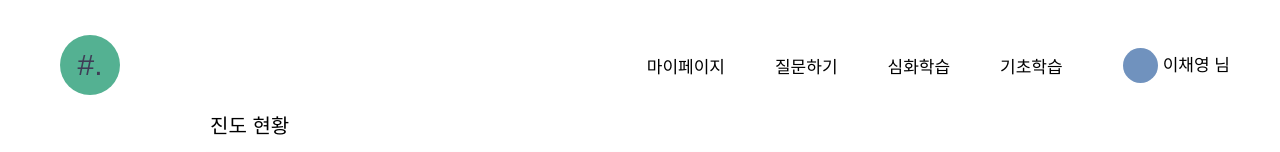
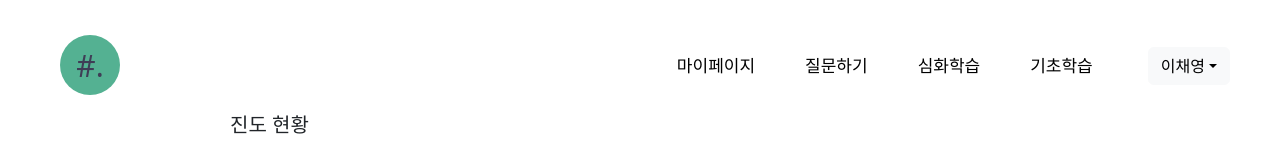
Before and after one commit to SHAP-STORY/SHAP_STORY, a React (Create React App) app in the folder front_end/: page /mypage in a window 1280 px wide. Shown: the top 152 px of the page. Built offline with nearby package versions, Linux system fonts and the light colour scheme; no server answers.

Commit message:
fix: add logout button in mypage

```diff
--- a/front_end/package.json
+++ b/front_end/package.json
@@ -14,6 +14,7 @@
     "http-proxy-middleware": "^2.0.1",
     "joi": "^17.4.2",
     "react": "^17.0.2",
+    "react-bootstrap": "^1.6.1",
     "react-circular-progressbar": "^2.0.4",
     "react-dom": "^17.0.2",
     "react-redux": "^7.2.4",
--- a/front_end/src/MyPage.js
+++ b/front_end/src/MyPage.js
@@ -1,4 +1,6 @@
 import React, { useState } from "react";
+import {DropdownButton, Dropdown} from "react-bootstrap";
+import 'bootstrap/dist/css/bootstrap.min.css';
 import styled from "styled-components";
 import profile from "./image/profile.png";
 import profileButton from "./image/changeProfile.png";
@@ -26,6 +28,8 @@ import {
   buildStyles,
 } from "react-circular-progressbar";
 import "react-circular-progressbar/dist/styles.css";
+import DropdownItem from "react-bootstrap/esm/DropdownItem";
+import DropdownToggle from "react-bootstrap/esm/DropdownToggle";
 
 /*
 NOTE 추가해야할 부분
@@ -206,7 +210,10 @@ class MyPage extends React.Component {
           <MarginLeft />
           <TopBar></TopBar>
           <UserInfo>
-            <img
+            <DropdownButton variant="light" title={this.username}>
+              <Dropdown.Item>로그아웃</Dropdown.Item>
+              <Dropdown.Item>회원정보</Dropdown.Item>
+            {/* <img
               src={profile}
               style={{
                 width: "35px",
@@ -214,8 +221,8 @@ class MyPage extends React.Component {
                 borderRadius: "30px",
                 margin: "auto 5px",
               }}
-            ></img>
-            <div style={{ lineHeight: "40px" }}>{this.username} 님</div>
+            ></img> */}
+            </DropdownButton>
           </UserInfo>
           {/* <RoundButton>로그인</RoundButton> */}
         </Header>
@@ -372,7 +379,7 @@ const MarginLeft = styled.div`
 
 const UserInfo = styled.div`
   margin: 60px 50px 0px 15px;
-  font-size: 17px;
+  font-size: 25px;
   float: right;
   display: flex;
   flex-direction: row;
```
Also changed, not shown: 2 other files (tests, documents, lock files or other folders).
